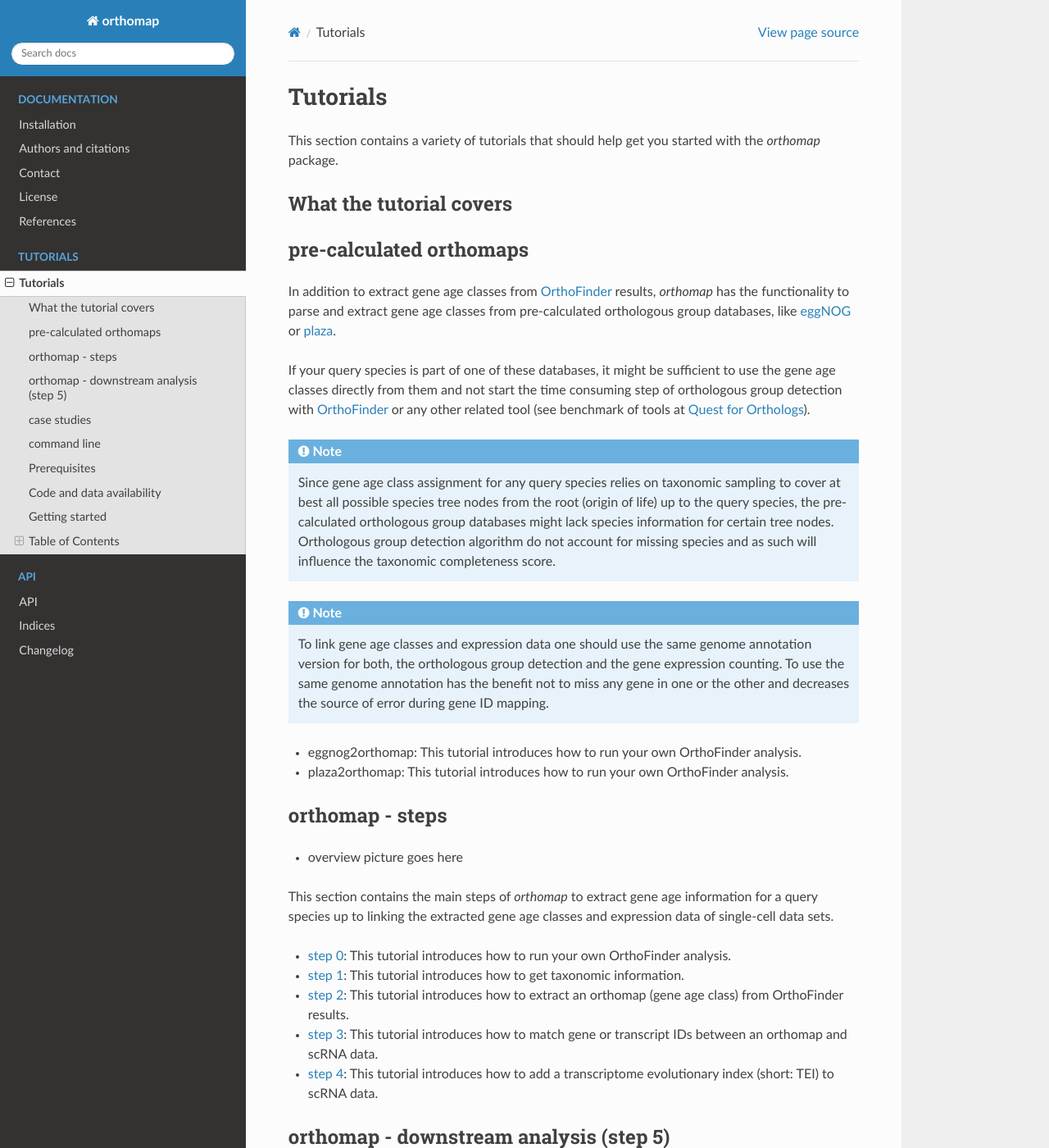
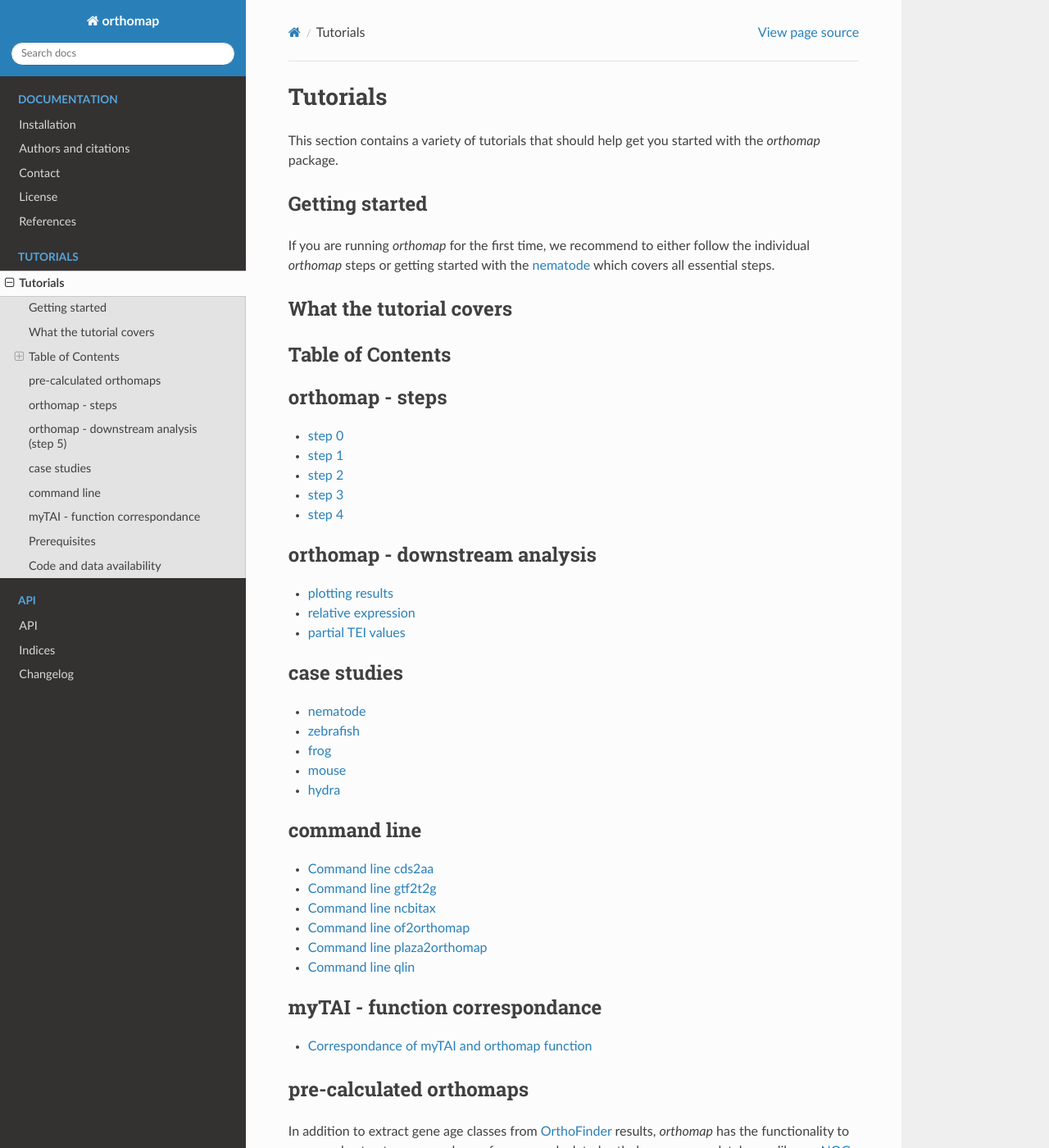
Before and after one commit to kullrich/orthomap, a Sphinx documentation site: the page built from docs/tutorials/index.rst, in a window 1280 px wide and 1400 px high. Shown: the whole window at 82% size. Built offline with Sphinx 7.4.7 and the Read the Docs theme 2.0.0, drawn with Linux system fonts in a browser that asks for light colours; formulas are drawn with MathJax 3; pages that are not in the unit, such as notebooks, are missing from menus; some of the changed text lies outside the part shown.

Commit message:
# update tutorials

```diff
--- a/docs/tutorials/index.rst
+++ b/docs/tutorials/index.rst
@@ -6,8 +6,66 @@ Tutorials
 This section contains a variety of tutorials that should help get you started
 with the `orthomap` package.
 
+Getting started
+---------------
+
+If you are running `orthomap` for the first time, we recommend to either follow the individual `orthomap` steps
+or getting started with the :doc:`nematode_example` which covers all essential steps.
+
 What the tutorial covers
 ------------------------
+
+Table of Contents
+-----------------
+
+.. toctree::
+   :caption: pre-calculated orthomaps
+   :maxdepth: 1
+
+.. toctree::
+   :caption: orthomap - steps
+   :maxdepth: 1
+
+   orthofinder
+   query_lineage
+   get_orthomap
+   geneset_overlap
+   add_tei
+
+.. toctree::
+   :caption: orthomap - downstream analysis
+   :maxdepth: 1
+
+   plotting
+   relative_expression
+   pstrata
+
+.. toctree::
+   :caption: case studies
+   :maxdepth: 1
+
+   nematode_example
+   zebrafish_example
+   frog_example
+   mouse_example
+   hydra_example
+
+.. toctree::
+   :caption: command line
+   :maxdepth: 1
+
+   commandline.cds2aa
+   commandline.gtf2t2g
+   commandline.ncbitax
+   commandline.of2orthomap
+   commandline.plaza2orthomap
+   commandline.qlin
+
+.. toctree::
+   :caption: myTAI - function correspondance
+   :maxdepth: 1
+
+   mytai
 
 pre-calculated orthomaps
 ------------------------
@@ -69,6 +127,10 @@ command line
 ------------
 
 - :doc:`commandline`: This tutorial covers which orthomap functions can be run via the command line.
+
+myTAI - function correspondance
+-------------------------------
+
 - :doc:`mytai`: This tutorial covers which orthomap functions correspond to myTAI functions.
 
 .. note::
```
Also changed, not shown: other parts of docs/tutorials/index.rst (+0 -37 lines).
